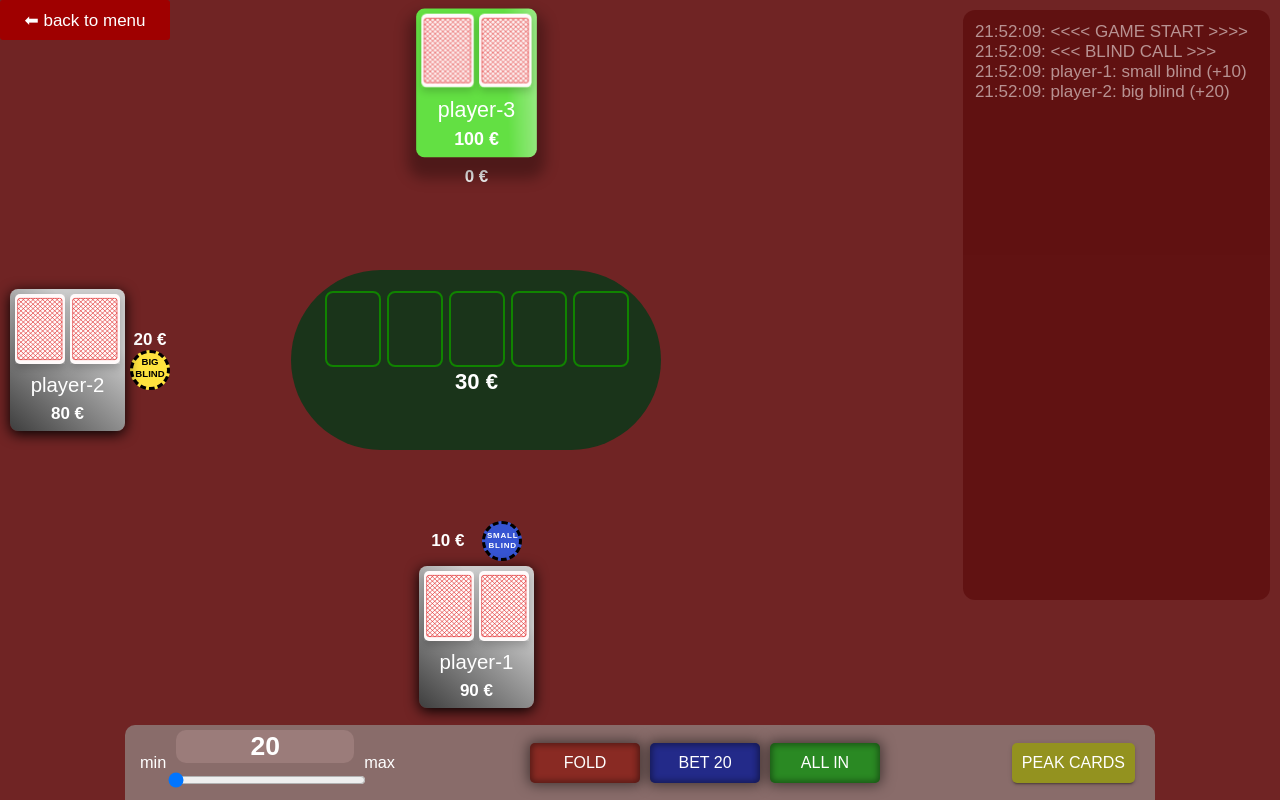
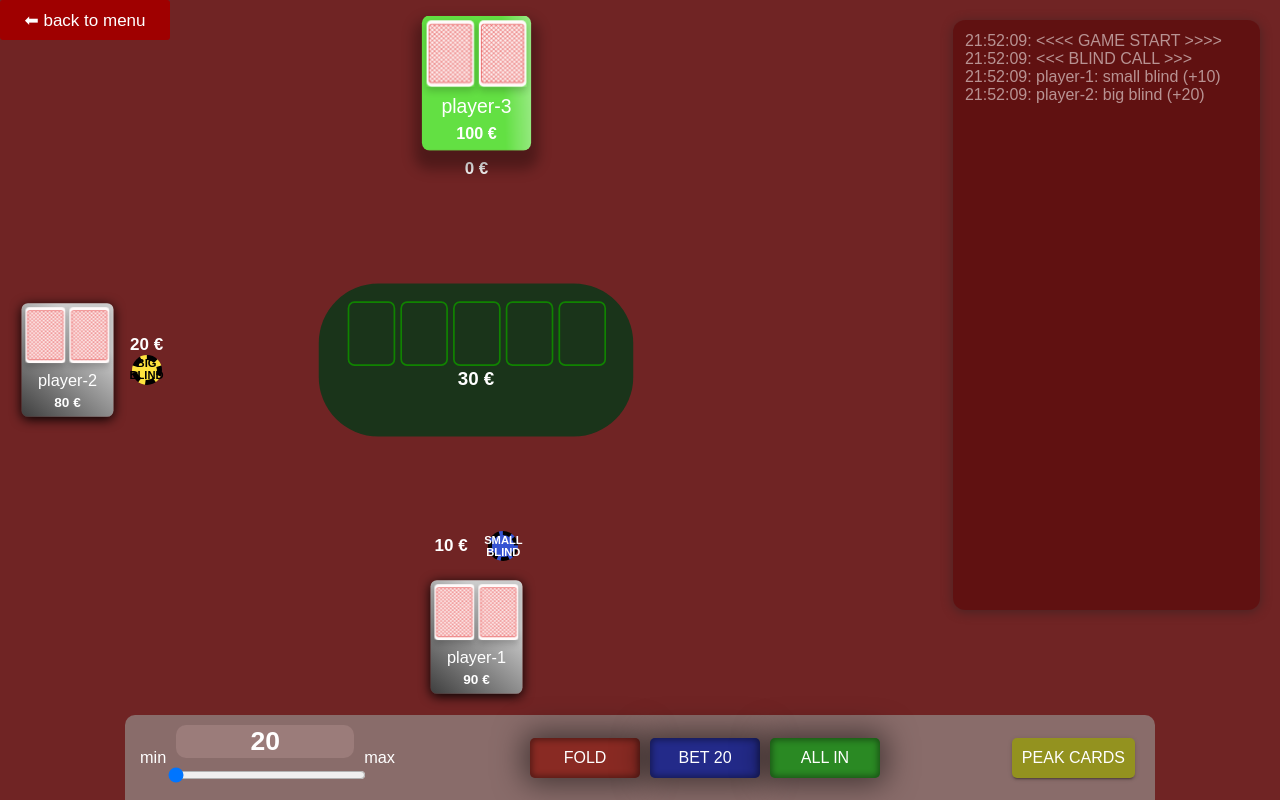
Before and after one commit to babakjalilian/poker, a React (Vite) app: page / in a window 1280 px wide. Both pictures are taken after a click on the element "play!". Built offline with nearby package versions, Linux system fonts and the light colour scheme.

Commit message:
fix some styling issues

```diff
--- a/src/components/game/Game.scss
+++ b/src/components/game/Game.scss
@@ -65,9 +65,13 @@ $poker-table-outside-ring-border-color: #c29f41;
   display: flex;
   flex-direction: column;
   justify-content: space-between;
-  padding: 10px;
+  padding: 20px 20px 0px 0px;
   height: calc(100% - 190px);
   width: 350px;
   min-width: 300px;
   box-sizing: border-box;
 }
+
+.game-board-container {
+  transform: scale(0.85);
+}
--- a/src/components/game/Game.tsx
+++ b/src/components/game/Game.tsx
@@ -23,7 +23,7 @@ const Game: React.FC<GameProps> = () => {
                     <PlayerContainer playerId={1} />
                 </div>
 
-                <div className="game-table">
+                <div className="game-board-container">
                     <GameTable />
                 </div>
 
--- a/src/components/game/bet-controls/BetControls.scss
+++ b/src/components/game/bet-controls/BetControls.scss
@@ -10,6 +10,8 @@
   width: 70%;
   min-width: 1000px;
   bottom: 0;
+  padding-top: 5px;
+  padding-bottom: 5px;
 
   .bet-amount-container {
     display: flex;
@@ -46,6 +48,7 @@
         color: white;
         background-color: #9b7c7a;
         box-sizing: border-box;
+        cursor: pointer;
         &:focus {
           box-shadow: 0px 3px 10px 3px rgba(0, 0, 0, 0.3);
         }
@@ -57,6 +60,7 @@
           width: 100%;
           height: 30px;
           transition: opacity 0.2s;
+          cursor: pointer;
         }
       }
     }
@@ -89,23 +93,21 @@
       align-items: center;
       justify-content: center;
       overflow: hidden;
-      // box-sizing: border-box;
       transition: box-shadow 280ms cubic-bezier(0.4, 0, 0.2, 1);
-
-      box-shadow: 0px 0px 13px 2px rgba(0, 0, 0, 0.5), inset 0px 0px 6px 2px rgba(0, 0, 0, 0.4);
+      box-shadow: 0px 0px 30px 6px rgba(0, 0, 0, 0.5), inset 0px 0px 6px 2px rgba(0, 0, 0, 0.4);
+      //   box-shadow: 0px 0px 13px 2px rgba(0, 0, 0, 0.5), inset 0px 0px 6px 2px rgba(0, 0, 0, 0.4);
 
       &:hover {
-        box-shadow: 0px 2px 4px -1px rgba(0, 0, 0, 0.2), 0px 4px 5px 0px rgba(0, 0, 0, 0.14),
-          0px 1px 10px 0px rgba(0, 0, 0, 0.12);
+        box-shadow: 0px 2px 4px -1px rgba(0, 0, 0, 0.2), 0px 4px 5px 0px rgba(0, 0, 0, 0.14), 0px 1px 10px 0px rgba(0, 0, 0, 0.12);
+        transform: scale(0.95);
       }
 
       &:active {
-        box-shadow: 0px 5px 5px -3px rgba(0, 0, 0, 0.2), 0px 8px 10px 1px rgba(0, 0, 0, 0.14),
-          0px 3px 14px 2px rgba(0, 0, 0, 0.12);
+        box-shadow: 0px 5px 5px -3px rgba(0, 0, 0, 0.2), 0px 8px 10px 1px rgba(0, 0, 0, 0.14), 0px 3px 14px 2px rgba(0, 0, 0, 0.12);
       }
 
       &:after {
-        content: "";
+        content: '';
         background: rgba(255, 255, 255, 0.3);
         border-radius: 50%;
         display: block;
@@ -156,8 +158,7 @@
 
       &#peakCardsBtn {
         background-color: rgb(147, 146, 31);
-        box-shadow: 0px 3px 1px -2px rgba(0, 0, 0, 0.2), 0px 2px 2px 0px rgba(0, 0, 0, 0.14),
-          0px 1px 5px 0px rgba(0, 0, 0, 0.12);
+        box-shadow: 0px 3px 1px -2px rgba(0, 0, 0, 0.2), 0px 2px 2px 0px rgba(0, 0, 0, 0.14), 0px 1px 5px 0px rgba(0, 0, 0, 0.12);
         &:hover {
           background-color: rgb(135, 132, 26);
         }
--- a/src/components/game/bet-controls/BetControls.tsx
+++ b/src/components/game/bet-controls/BetControls.tsx
@@ -38,7 +38,7 @@ const BetControls: React.FC<BetControlsProps> = observer((
   }
 ) => {
   if (!isGameActive) {
-        return <></>
+    return <></>;
   }
   return (
         <div className='bet-controls-container noSelect'>
--- a/src/components/game/game-log/GameLog.scss
+++ b/src/components/game/game-log/GameLog.scss
@@ -1,16 +1,18 @@
 .game-log {
-  opacity: 0.5;
+  display: flex;
+  text-align: left;
+  flex-direction: column;
   background-color: #520000;
   color: white;
-  height: 100%;
-  text-align: left;
-  display: flex;
-  flex-direction: column;
+  font-size: 1rem;
+  opacity: 0.5;
   padding: 12px;
   border-radius: 12px;
+  height: 100%;
+  box-shadow: 0 2px 12px #222222;
   overflow: hidden;
   &:hover {
-    overflow-y: auto;
+    overflow-y: overlay;
   }
 }
 
--- a/src/components/game/game-table/GameTable.scss
+++ b/src/components/game/game-table/GameTable.scss
@@ -6,7 +6,7 @@
   position: relative;
   width: 370px;
   height: 180px;
-  border-radius: 500px;
+  border-radius: 70px;
   padding-top: 1.5rem;
   box-sizing: border-box;
   background-color: var(--bg-darkgreen);
@@ -42,7 +42,7 @@
     height: 75px;
     padding-left: 50px;
     &::before {
-      content: "";
+      content: '';
       min-height: 75px;
     }
     .card {
--- a/src/components/game/player/Player.scss
+++ b/src/components/game/player/Player.scss
@@ -26,6 +26,7 @@
   .player-info {
     padding: 5px;
     border-radius: 10px;
+    transform: scale(0.8);
 
     .player-info-body {
       background-image: linear-gradient(41deg, #3e3e3e 0%, #cccccc 74%);
@@ -61,14 +62,13 @@
     &.player-info-active,
     &.player-info-winner {
       color: black;
-      margin-bottom: 8px;
-      transform: scale(1.05);
+      transform: scale(0.95);
       .player-info-body {
         background-image: none;
         box-shadow: 0px 12px 13px 8px rgba(0, 0, 0, 0.3);
 
         &::before {
-          content: "";
+          content: '';
           position: absolute;
           width: 300%;
           height: 100%;
@@ -80,12 +80,10 @@
     }
 
     &.player-info-active .player-info-body::before {
-      background: linear-gradient(268deg, rgba(0, 0, 0, 0) 35%, rgba(255, 255, 255, 0.6) 50%, rgba(0, 0, 0, 0) 65%)
-        rgba(98, 245, 71, 0.9);
+      background: linear-gradient(268deg, rgba(0, 0, 0, 0) 35%, rgba(255, 255, 255, 0.6) 50%, rgba(0, 0, 0, 0) 65%) rgba(98, 245, 71, 0.9);
     }
     &.player-info-winner .player-info-body::before {
-      background: linear-gradient(268deg, rgba(0, 0, 0, 0) 33%, rgba(255, 255, 255, 0.9) 50%, rgba(0, 0, 0, 0) 66%)
-        #f7bf22;
+      background: linear-gradient(268deg, rgba(0, 0, 0, 0) 33%, rgba(255, 255, 255, 0.9) 50%, rgba(0, 0, 0, 0) 66%) #f7bf22;
     }
   }
 
@@ -101,9 +99,9 @@
 
     .big-blind,
     .small-blind {
-      height: 40px;
-      width: 40px;
-      border: 3px dashed black;
+      height: 30px;
+      width: 30px;
+      border: 5px dashed black;
       border-radius: 50%;
       box-sizing: border-box;
       display: flex;
@@ -113,19 +111,17 @@
 
     .big-blind {
       background-color: #fee33e;
-      padding-bottom: 5px;
-      line-height: 0.7rem;
-      font-size: 0.6rem;
-      font-weight: 700;
+      font-size: 0.7rem;
+      padding-bottom: 2px;
+      font-weight: 900;
       color: black;
     }
 
     .small-blind {
       background-color: #3654d2;
-      font-size: 0.5rem;
-      letter-spacing: 0.05rem;
-      line-height: 0.6rem;
-      padding-left: 2px;
+      font-size: 0.7rem;
+      font-weight: 900;
+      border: 4px dashed black;
     }
   }
 }
```
Lines whose indentation alone changed are shown as unchanged.
